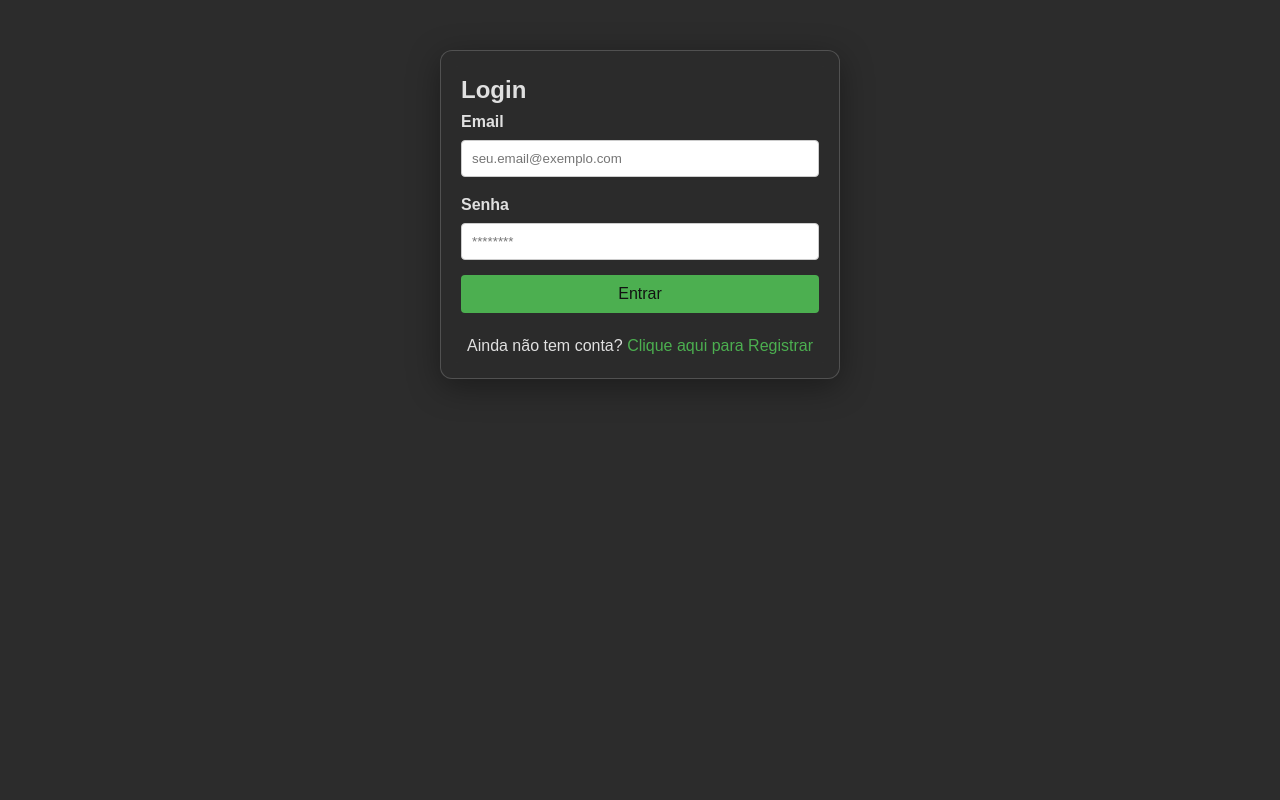
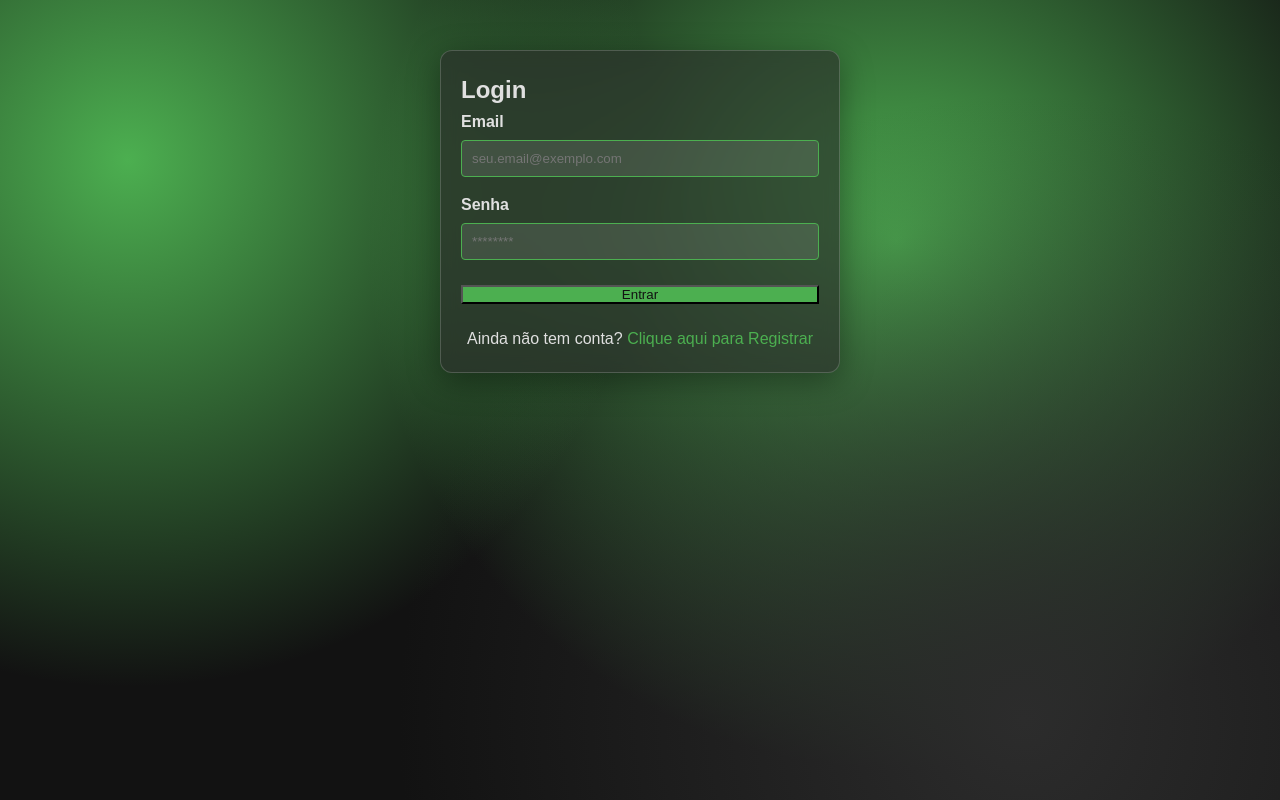
Before and after one commit to Pedro-Goncalves-Costa-Melo/frontEndPSCompJr, a React (Vite) app: page / in a window 1280 px wide. Built offline with nearby package versions, Linux system fonts and the light colour scheme.

Commit message:
Style: Novas modificações para estilização das telas

```diff
--- a/src/components/BookForm.jsx
+++ b/src/components/BookForm.jsx
@@ -43,9 +43,18 @@ const BookForm = ({ bookToEdit, onSuccess, onClose }) => {
   };
 
   return (
-    <div style={{ padding: '20px', border: '1px solid #ccc', borderRadius: '8px', maxWidth: '500px', margin: '20px auto', backgroundColor: '#f9f9f9' }}>
+    <div
+      className="glass-effect"
+      style={{
+        maxWidth: '500px',
+        margin: '50px auto',
+        padding: '20px'
+      }}
+    >
       <h3>{bookToEdit ? 'Editar Livro' : 'Adicionar Novo Livro'}</h3>
       <form onSubmit={handleSubmit}>
+
+        {}
         <Input
           label="Título"
           type="text"
@@ -67,6 +76,8 @@ const BookForm = ({ bookToEdit, onSuccess, onClose }) => {
           value={book.publishedDate}
           onChange={handleChange}
         />
+
+        {}
         <div style={{ marginBottom: '15px' }}>
           <label style={{ display: 'block', marginBottom: '5px', fontWeight: 'bold' }}>Descrição</label>
           <textarea
@@ -74,23 +85,34 @@ const BookForm = ({ bookToEdit, onSuccess, onClose }) => {
             value={book.description}
             onChange={handleChange}
             rows="4"
-            style={{ padding: '10px', width: '100%', boxSizing: 'border-box', border: '1px solid #ccc', borderRadius: '4px' }}
+            style={{
+              padding: '10px',
+              width: '100%',
+              boxSizing: 'border-box',
+              background: 'rgba(255, 255, 255, 0.1)',
+              color: '#E0E0E0',
+              border: '1px solid #4CAF50',
+              borderRadius: '4px'
+            }}
           ></textarea>
         </div>
 
-        {error && <p style={{ color: 'red' }}>{error}</p>}
+        {error && <p style={{ color: '#FF7043' }}>{error}</p>}
 
-        <div style={{ display: 'flex', justifyContent: 'space-between', marginTop: '20px' }}>
+        {}
+        <div style={{ display: 'flex', justifyContent: 'space-between', marginTop: '20px', gap: '10px' }}>
           <button
             type="button"
             onClick={onClose}
-            style={{ padding: '10px 15px', backgroundColor: '#6c757d', color: 'white', border: 'none', borderRadius: '4px', cursor: 'pointer' }}
+            className="btn-secondary"
+            style={{ flexGrow: 1 }}
           >
             Cancelar
           </button>
           <button
             type="submit"
-            style={{ padding: '10px 15px', backgroundColor: '#007bff', color: 'white', border: 'none', borderRadius: '4px', cursor: 'pointer' }}
+            className="btn-primary"
+            style={{ flexGrow: 1 }}
           >
             {bookToEdit ? 'Salvar Edição' : 'Adicionar Livro'}
           </button>
--- a/src/components/Input.jsx
+++ b/src/components/Input.jsx
@@ -11,7 +11,15 @@ const Input = ({ label, type, value, onChange, placeholder, name }) => {
         value={value}
         onChange={onChange}
         placeholder={placeholder}
-        style={{ padding: '10px', width: '100%', boxSizing: 'border-box', border: '1px solid #ccc', borderRadius: '4px' }}
+        style={{
+          padding: '10px',
+          width: '100%',
+          boxSizing: 'border-box',
+          background: 'rgba(255, 255, 255, 0.1)',
+          color: '#E0E0E0',
+          border: '1px solid #4CAF50',
+          borderRadius: '4px'
+        }}
       />
     </div>
   );
--- a/src/components/RegisterForm.jsx
+++ b/src/components/RegisterForm.jsx
@@ -34,6 +34,7 @@ const RegisterForm = ({ toggleForm }) => {
         <Input
           label="Email"
           type="email"
+          name="email"
           value={email}
           onChange={(e) => setEmail(e.target.value)}
           placeholder="seu.email@exemplo.com"
@@ -41,6 +42,7 @@ const RegisterForm = ({ toggleForm }) => {
         <Input
           label="Senha"
           type="password"
+          name="password"
           value={password}
           onChange={(e) => setPassword(e.target.value)}
           placeholder="Mínimo 6 caracteres"
@@ -48,12 +50,17 @@ const RegisterForm = ({ toggleForm }) => {
         <Input
           label="Confirmar Senha"
           type="password"
+          name="confirmPassword"
           value={confirmPassword}
           onChange={(e) => setConfirmPassword(e.target.value)}
           placeholder="Repita a senha"
         />
         {error && <p style={{ color: '#FF7043' }}>{error}</p>}
-        <button type="submit" style={{ backgroundColor: '#4CAF50', color: '#121212', width: '100%', marginTop: '10px' }}>
+        <button
+          type="submit"
+          className="btn-primary"
+          style={{ width: '100%', marginTop: '10px' }}
+        >
           Registrar
         </button>
       </form>
--- a/src/pages/HomePage.jsx
+++ b/src/pages/HomePage.jsx
@@ -73,13 +73,13 @@ const HomePage = () => {
                 <div className="button-group">
                     <button
                         onClick={handleCreate}
-                        style={{ backgroundColor: '#4CAF50', color: '#121212' }}
+                        className="btn-primary"
                     >
                         + Adicionar Livro
                     </button>
                     <button
                         onClick={handleLogout}
-                        style={{ backgroundColor: '#FF7043', color: 'white' }}
+                        className="btn-danger"
                     >
                         Sair
                     </button>
@@ -105,13 +105,13 @@ const HomePage = () => {
                         <div style={{ marginTop: '15px', display: 'flex', gap: '10px' }}>
                             <button
                                 onClick={() => handleEdit(book)}
-                                style={{ backgroundColor: '#A5D6A7', color: '#121212', flexGrow: 1 }}
+                                className="btn-secondary"
                             >
                                 Editar
                             </button>
                             <button
                                 onClick={() => handleDelete(book.id)}
-                                style={{ backgroundColor: '#FF7043', color: 'white', flexGrow: 1 }}
+                                className="btn-danger"
                             >
                                 Excluir
                             </button>
--- a/src/pages/LoginPage.jsx
+++ b/src/pages/LoginPage.jsx
@@ -1,8 +1,8 @@
 // src/pages/LoginPage.jsx
 import React, { useState, useEffect } from 'react';
 import { useNavigate } from 'react-router-dom';
-import Input from '../components/Input';
-import RegisterForm from '../components/RegisterForm';
+import Input from '../components/Input.jsx';
+import RegisterForm from '../components/RegisterForm.jsx';
 import { login, isAuthenticated } from '../services/authService';
 
 const LoginPage = () => {
@@ -45,6 +45,7 @@ const LoginPage = () => {
         <Input
           label="Email"
           type="email"
+          name="email"
           value={email}
           onChange={(e) => setEmail(e.target.value)}
           placeholder="seu.email@exemplo.com"
@@ -52,17 +53,27 @@ const LoginPage = () => {
         <Input
           label="Senha"
           type="password"
+          name="password"
           value={password}
           onChange={(e) => setPassword(e.target.value)}
           placeholder="********"
         />
-        {error && <p style={{ color: '#FF7043' }}>{error}</p>} {/* Erro em tom de atenção */}
-        <button type="submit" style={{ backgroundColor: '#4CAF50', color: '#121212', width: '100%' }}>
+
+        {error && <p style={{ color: '#FF7043' }}>{error}</p>}
+
+        {}
+        <button
+          type="submit"
+          className="btn-primary"
+          style={{ width: '100%', marginTop: '10px' }}
+        >
           Entrar
         </button>
       </form>
+
       <p style={{ marginTop: '20px', textAlign: 'center' }}>
         Ainda não tem conta?{' '}
+        {}
         <a href="#" onClick={() => toggleForm('register')} style={{ color: '#4CAF50' }}>
           Clique aqui para Registrar
         </a>
--- a/src/styles/GlobalStyles.css
+++ b/src/styles/GlobalStyles.css
@@ -7,10 +7,16 @@
 }
 
 body {
- font-family: Arial, sans-serif;
-    background-color: #2C2C2C;
+    font-family: Arial, sans-serif;
     color: #E0E0E0;
     line-height: 1.6;
+
+    background-color: #121212;
+    background-image:
+        radial-gradient(circle at 10% 20%, #4CAF50 0%, transparent 40%),
+        radial-gradient(circle at 80% 90%, #2C2C2C 0%, transparent 50%),
+        radial-gradient(circle at 70% 30%, #4CAF50 0%, transparent 50%);
+    background-attachment: fixed;
 }
 
 a {
@@ -18,13 +24,32 @@ a {
     cursor: pointer;
 }
 
-button {
-    font-size: 1em;
-    padding: 10px 15px;
-    border: none;
-    border-radius: 4px;
-    cursor: pointer;
-    transition: background-color 0.3s ease;
+.btn-primary {
+    background-color: #4CAF50;
+    color: #121212;
+}
+
+.btn-primary:hover {
+    background-color: #66BB6A;
+}
+
+.btn-danger {
+    background-color: #FF7043;
+    color: white;
+}
+
+.btn-danger:hover {
+    background-color: #FF8A65;
+}
+
+.btn-secondary {
+    background-color: rgba(255, 255, 255, 0.1);
+    color: #E0E0E0;
+    border: 1px solid #E0E0E0;
+}
+
+.btn-secondary:hover {
+    background-color: rgba(255, 255, 255, 0.2);
 }
 
 .glass-effect {
--- a/src/styles/HomePage.css
+++ b/src/styles/HomePage.css
@@ -26,10 +26,9 @@
 }
 
 .book-card {
-    border: 1px solid #ccc;
+    border: 1px solid #4CAF50;
     padding: 15px;
     border-radius: 8px;
-    background-color: white;
     box-shadow: 0 2px 4px rgba(0, 0, 0, 0.05);
     position: relative;
 }
```
Lines whose indentation alone changed are shown as unchanged.
